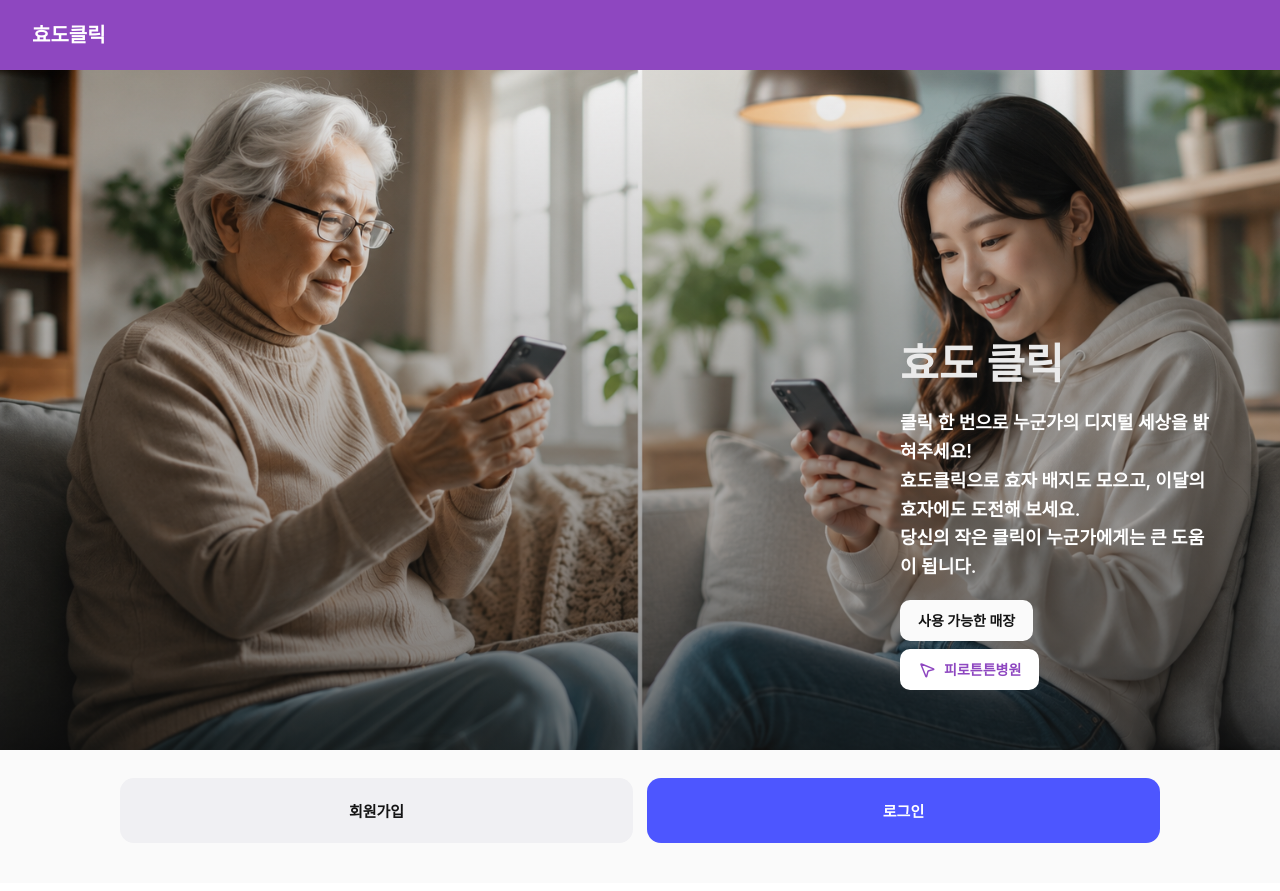
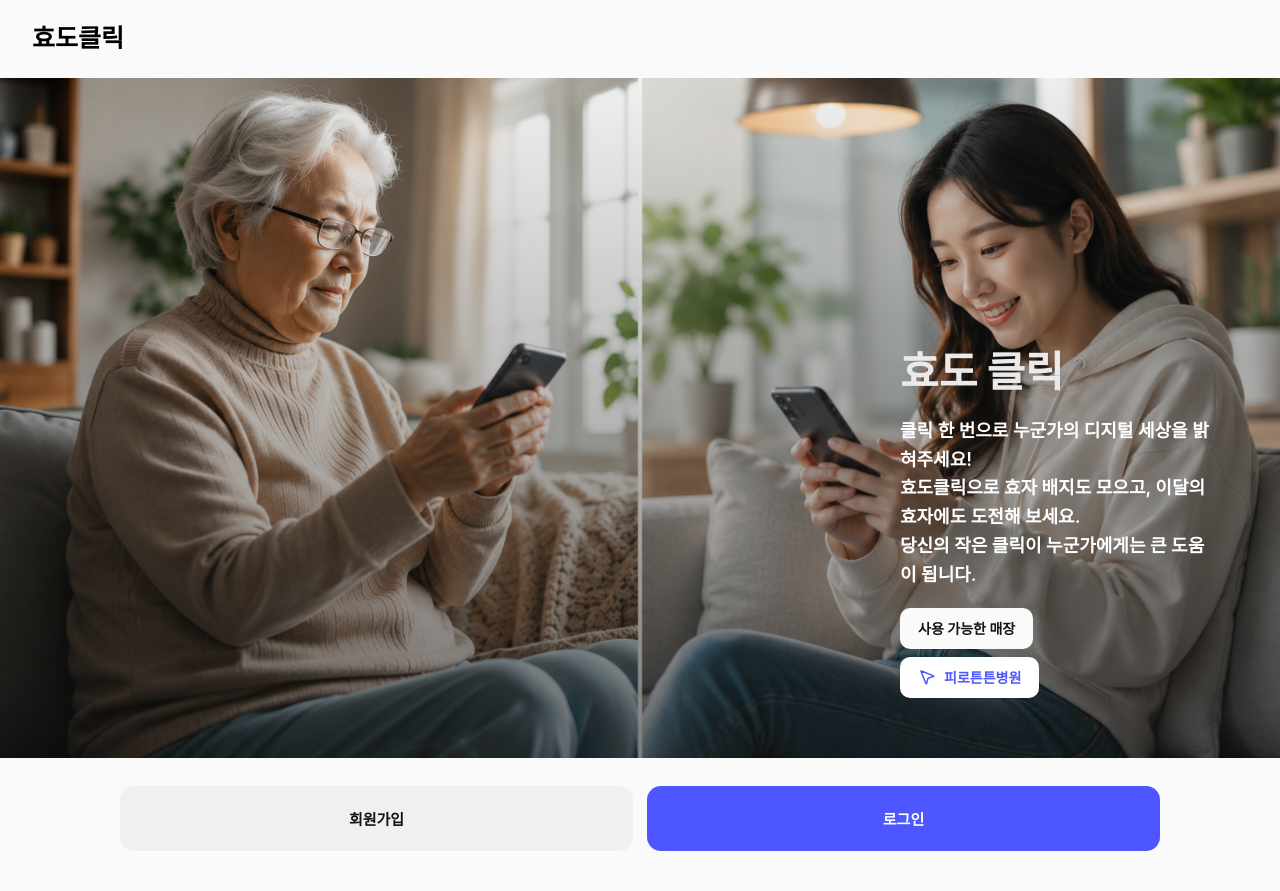
Before and after one commit to Pirogramming-25/Hackathon_5, a Django app: page / in a window 1280 px wide. Before the commit the page ends 843 px from the top, so only its background shows below. Run offline with Django 5.2, Linux system fonts and the light colour scheme.

Commit message:
wip: 중간

```diff
--- a/apps/helper/static/helper/css/style.css
+++ b/apps/helper/static/helper/css/style.css
@@ -1,7 +1,7 @@
 :root {
 --bg-color: #FAFAFA;
 --btn: #4D56FF;
---help-btn: #8E47C0;
+--help-btn: #4D56FF;
 --text: #141414;
 --btn-gray: #F2F2F2;
 
@@ -41,13 +41,14 @@ color: inherit;
 /*상단 네비게이션*/
 
 .top-nav {
-background: var(--help-btn);
-color: #fff;
+background: top-nav;
+color: #000000;
 padding: 20px 32px;
+box-shadow: var(--shadow);
 }
 
 .top-nav .logo {
-font-size: 20px;
+font-size: 25px;
 font-weight: 700;
 }
 
--- a/apps/helper/templates/helper/home.html
+++ b/apps/helper/templates/helper/home.html
@@ -9,7 +9,7 @@
     <div class="home-top">
         <div class="welcome-card">
             <p>오늘도 따뜻한 도움을</p>
-            <p>기다리는 분들이 있어요 💜</p>
+            <p>기다리는 분들이 있어요 💙</p>
             <img src="{% static 'helper/img/할머니와 딸.png' %}" alt="도움 받는 모습의 이미지" class="welcome-image">
         </div>
 
```
Also changed, not shown: apps/helper/static/helper/css/home.css (+37 -10 lines).
